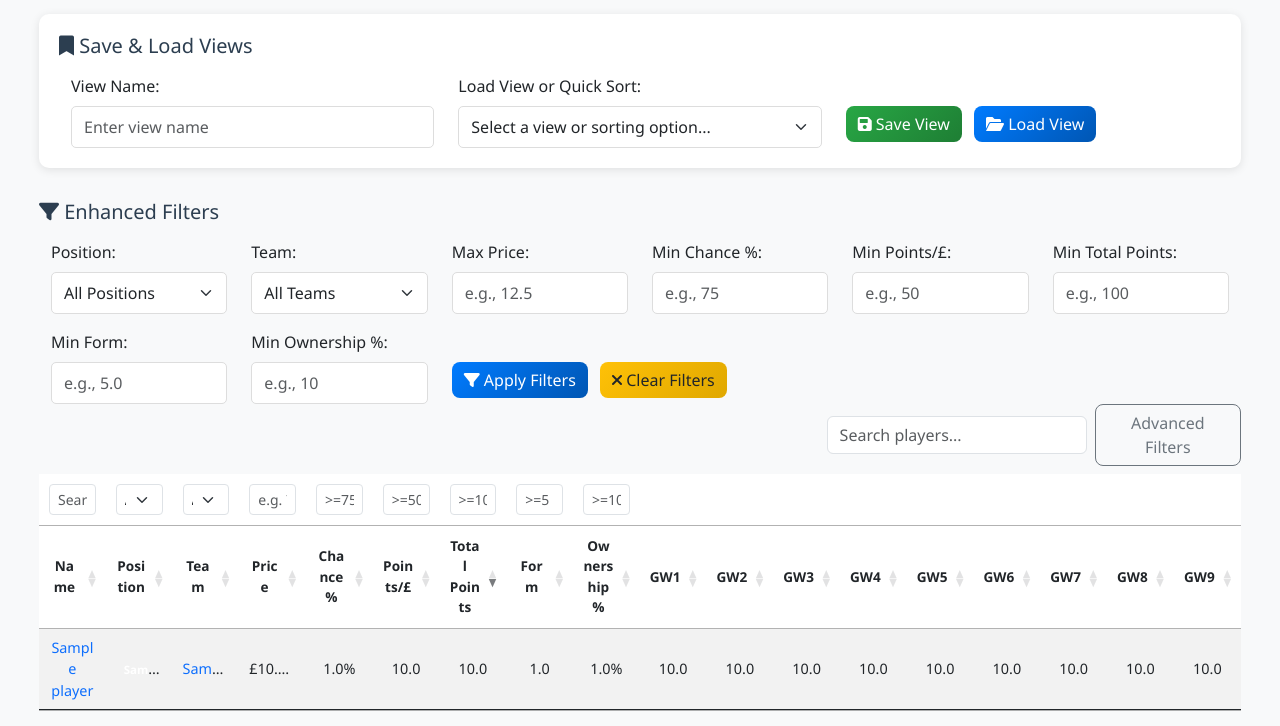
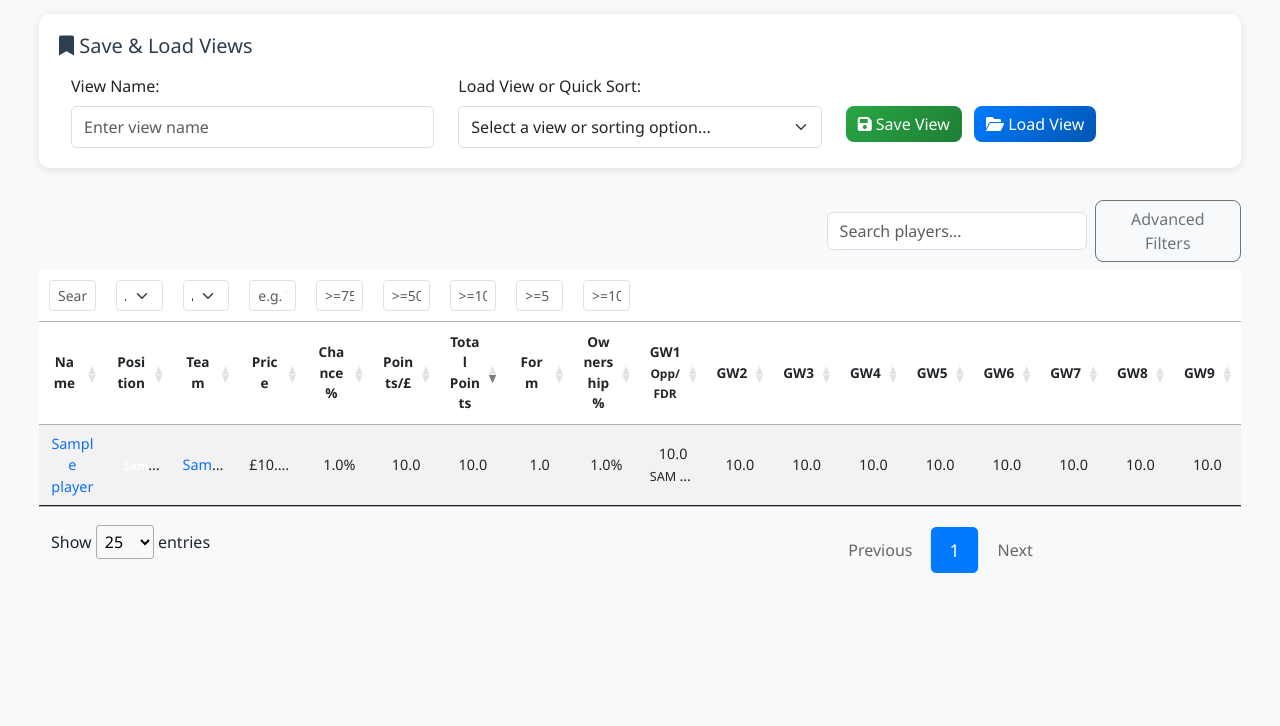
Before and after one commit to oos/FPL2, a Flask app: page /players in a window 1280 px wide. Shown: the part 162-888 px from the top of the page. After the commit the page ends 735 px from the top, so only its background shows below. Run offline with Flask 3, Linux system fonts and the light colour scheme; tables that the repository leaves empty hold one stand-in row (values such as "Sample post"); lists and menus that the app fills with data are empty; some libraries are stand-ins or nearby versions.

Commit message:
Players: add Opp/FDR per GW with robust mapping; Dashboard: always show GW with most fixtures; links default color; navbar modular; assorted fixes

```diff
--- a/backend/app.py
+++ b/backend/app.py
@@ -30,13 +30,12 @@ def create_app():
         fixtures_by_gw = {}
         for f in fixtures:
             fixtures_by_gw.setdefault(f.gameweek, []).append(f)
-        upcoming_gw = None
-        for gw in gws:
-            if len(fixtures_by_gw.get(gw, [])) >= 10:
-                upcoming_gw = gw
-                break
-        if upcoming_gw is None:
-            upcoming_gw = gws[0] if gws else 1
+        # Choose the GW with the most fixtures overall to maximize the list.
+        # This avoids showing only a few games when data is partially populated.
+        upcoming_gw = (
+            sorted(gws, key=lambda gw: (-len(fixtures_by_gw.get(gw, [])), gw))[0]
+            if gws else 1
+        )
 
         # All fixtures for upcoming GW (sorted by combined difficulty)
         gw_fixtures = fixtures_by_gw.get(upcoming_gw, [])
@@ -61,6 +60,20 @@ def create_app():
             bench = entry.get('bench', [])
             formation = squad_service.get_formation(starting_xi)
             gw_points = sum(p.get(f"gw{upcoming_gw}_points", 0) or 0 for p in starting_xi)
+        else:
+            # Try to find the nearest GW in strategy data to avoid empty XI
+            if strategy:
+                available_gws = sorted(strategy.keys())
+                nearest = min(available_gws, key=lambda g: abs(g - upcoming_gw))
+                entry = strategy.get(nearest, {})
+                starting_xi = entry.get('starting_xi', [])
+                bench = entry.get('bench', [])
+                formation = squad_service.get_formation(starting_xi) if starting_xi else 'Unknown'
+                gw_points = sum(p.get(f"gw{nearest}_points", 0) or 0 for p in starting_xi)
+
+        # Build mapping for team name -> id for linking in templates
+        teams_all = db_manager.get_all_teams()
+        team_id_by_name = {t.name: t.id for t in teams_all}
 
         return render_template(
             'dashboard.html',
@@ -72,6 +85,7 @@ def create_app():
             formation=formation,
             gw_points=gw_points,
             all_fixtures=all_fixtures,
+            team_id_by_name=team_id_by_name,
         )
 
     # FDR page
@@ -93,9 +107,60 @@ def create_app():
         db_manager = current_app.db_manager # Access db_manager from app context
         players = db_manager.get_all_players()
         teams = db_manager.get_all_teams()
+        fixtures = db_manager.get_all_fixtures()
 
         # Convert Player objects to dictionaries for template
         players_data = [player.to_dict() for player in players]
+
+        # Build opponent/FDR mapping per team and GW
+        team_short_by_name = {t.name: t.short_name for t in teams}
+        team_id_by_name = {t.name: t.id for t in teams}
+
+        # Normalization helper to align inconsistent names like "Nott'm Forest" → "Nottingham Forest"
+        import re
+        def norm(s: str) -> str:
+            if not s:
+                return ''
+            return re.sub(r'[^a-z0-9]', '', s.lower())
+
+        # Canonical name by normalized key
+        canonical_by_norm = {norm(t.name): t.name for t in teams}
+
+        # Maps keyed by canonical team name and team id
+        fdr_map_by_name: dict[tuple[str, int], tuple[str, int]] = {}
+        fdr_map_by_id: dict[tuple[int, int], tuple[str, int]] = {}
+        for fx in fixtures:
+            # Resolve canonical names from fixtures (which may be ids-as-text or variant names)
+            home_name = canonical_by_norm.get(norm(fx.home_team), fx.home_team)
+            away_name = canonical_by_norm.get(norm(fx.away_team), fx.away_team)
+            home_id = team_id_by_name.get(home_name)
+            away_id = team_id_by_name.get(away_name)
+            # Name-keyed
+            fdr_map_by_name[(home_name, fx.gameweek)] = (away_name, fx.home_difficulty)
+            fdr_map_by_name[(away_name, fx.gameweek)] = (home_name, fx.away_difficulty)
+            # Id-keyed (only if ids are known)
+            if home_id is not None and away_id is not None:
+                fdr_map_by_id[(home_id, fx.gameweek)] = (away_name, fx.home_difficulty)
+                fdr_map_by_id[(away_id, fx.gameweek)] = (home_name, fx.away_difficulty)
+
+        # Enrich players with opponent short and FDR for GW1-9
+        for pdata in players_data:
+            # Canonical player team name
+            team_name = canonical_by_norm.get(norm(pdata.get('team')), pdata.get('team'))
+            team_id = pdata.get('team_id')
+            for gw in range(1, 10):
+                opp, fdr = None, None
+                # Prefer id-based lookup if available
+                if team_id and (team_id, gw) in fdr_map_by_id:
+                    opp_name, fdr_val = fdr_map_by_id[(team_id, gw)]
+                    opp = team_short_by_name.get(opp_name, (opp_name or '')[:3].upper())
+                    fdr = fdr_val
+                elif (team_name, gw) in fdr_map_by_name:
+                    opp_name, fdr_val = fdr_map_by_name[(team_name, gw)]
+                    opp = team_short_by_name.get(opp_name, (opp_name or '')[:3].upper())
+                    fdr = fdr_val
+                pdata[f'gw{gw}_opp'] = opp
+                pdata[f'gw{gw}_fdr'] = fdr
 
         # Get unique positions and teams for dropdowns
         positions = ['Goalkeeper', 'Defender', 'Midfielder', 'Forward']
@@ -318,7 +383,10 @@ def create_app():
             if os.path.exists(candidate):
                 logo_file = f"assets/teams/{short}.{ext}"
                 break
-        return render_template('team.html', team=team.to_dict(), squad=squad, fixtures=fixtures, team_logo_file=logo_file)
+        # Mapping of team name to id for schedule links
+        teams_all = db_manager.get_all_teams()
+        team_id_by_name = {t.name: t.id for t in teams_all}
+        return render_template('team.html', team=team.to_dict(), squad=squad, fixtures=fixtures, team_logo_file=logo_file, team_id_by_name=team_id_by_name)
 
     @app.route('/api/fdr')
     def api_fdr():
--- a/templates/dashboard.html
+++ b/templates/dashboard.html
@@ -22,16 +22,17 @@
           <h4 class="mb-1">Upcoming Gameweek</h4>
           <div class="mb-2">GW: <strong>{{ upcoming_gw }}</strong></div>
           <h5 class="mt-2">All Fixtures (GW{{ upcoming_gw }})</h5>
+          <div class="text-muted" style="font-size: 0.9rem;">Showing {{ all_fixtures|length }} fixtures</div>
           <div class="table-responsive">
             <table class="table table-sm">
               <tbody>
                 {% for f in all_fixtures %}
                 <tr>
-                  <td class="text-end pe-2">{{ f.home_team }}</td>
+                  <td class="text-end pe-2">{% if team_id_by_name.get(f.home_team) %}<a href="/team/{{ team_id_by_name.get(f.home_team) }}" class="text-decoration-none">{{ f.home_team }}</a>{% else %}{{ f.home_team }}{% endif %}</td>
                   <td><span class="fdr-badge" style="background:#4a7c59">{{ f.home_difficulty }}</span></td>
                   <td class="px-2">vs</td>
                   <td><span class="fdr-badge" style="background:#4a7c59">{{ f.away_difficulty }}</span></td>
-                  <td class="ps-2">{{ f.away_team }}</td>
+                  <td class="ps-2">{% if team_id_by_name.get(f.away_team) %}<a href="/team/{{ team_id_by_name.get(f.away_team) }}" class="text-decoration-none">{{ f.away_team }}</a>{% else %}{{ f.away_team }}{% endif %}</td>
                 </tr>
                 {% endfor %}
                 {% if all_fixtures|length == 0 %}
--- a/templates/players.html
+++ b/templates/players.html
@@ -383,6 +383,8 @@
             box-shadow: 0 2px 10px rgba(0,0,0,0.08);
             margin-bottom: 1rem;
         }
+        /* Hide legacy filter panel to avoid duplication with header filters */
+        .filters-section { display: none !important; }
 
         .filters-section:hover {
             box-shadow: 0 4px 20px rgba(0,0,0,0.15);
@@ -623,7 +625,7 @@
                         <th>Total Points</th>
                         <th>Form</th>
                         <th>Ownership %</th>
-                        <th>GW1</th>
+                        <th>GW1<br><small>Opp/FDR</small></th>
                         <th>GW2</th>
                         <th>GW3</th>
                         <th>GW4</th>
@@ -847,75 +849,120 @@
                             }
                         },
                         {
-                            data: 'gw1_points',
+                            data: null,
                             className: 'text-center',
                             width: '4%',
-                            render: function(data) {
-                                return formatNumber(data, 1);
+                            render: function(row) {
+                                const pts = formatNumber(row.gw1_points, 1);
+                                const opp = row.gw1_opp ? row.gw1_opp : '';
+                                const fdr = row.gw1_fdr;
+                                const color = fdr <= 2 ? 'success' : (fdr === 3 ? 'warning' : 'danger');
+                                const fdrBadge = fdr ? `<span class="badge bg-${color}">${fdr}</span>` : '';
+                                return `${pts}<br><small>${opp} ${fdrBadge}</small>`;
                             }
                         },
                         {
-                            data: 'gw2_points',
+                            data: null,
                             className: 'text-center',
                             width: '4%',
-                            render: function(data) {
-                                return formatNumber(data, 1);
+                            render: function(row) {
+                                const pts = formatNumber(row.gw2_points, 1);
+                                const opp = row.gw2_opp ? row.gw2_opp : '';
+                                const fdr = row.gw2_fdr;
+                                const color = fdr <= 2 ? 'success' : (fdr === 3 ? 'warning' : 'danger');
+                                const fdrBadge = fdr ? `<span class=\"badge bg-${color}\">${fdr}</span>` : '';
+                                return `${pts}<br><small>${opp} ${fdrBadge}</small>`;
                             }
                         },
                         {
-                            data: 'gw3_points',
+                            data: null,
                             className: 'text-center',
                             width: '4%',
-                            render: function(data) {
-                                return formatNumber(data, 1);
+                            render: function(row) {
+                                const pts = formatNumber(row.gw3_points, 1);
+                                const opp = row.gw3_opp ? row.gw3_opp : '';
+                                const fdr = row.gw3_fdr;
+                                const color = fdr <= 2 ? 'success' : (fdr === 3 ? 'warning' : 'danger');
+                                const fdrBadge = fdr ? `<span class=\"badge bg-${color}\">${fdr}</span>` : '';
+                                return `${pts}<br><small>${opp} ${fdrBadge}</small>`;
                             }
                         },
                         {
-                            data: 'gw4_points',
+                            data: null,
                             className: 'text-center',
                             width: '4%',
-                            render: function(data) {
-                                return formatNumber(data, 1);
+                            render: function(row) {
+                                const pts = formatNumber(row.gw4_points, 1);
+                                const opp = row.gw4_opp ? row.gw4_opp : '';
+                                const fdr = row.gw4_fdr;
+                                const color = fdr <= 2 ? 'success' : (fdr === 3 ? 'warning' : 'danger');
+                                const fdrBadge = fdr ? `<span class=\"badge bg-${color}\">${fdr}</span>` : '';
+                                return `${pts}<br><small>${opp} ${fdrBadge}</small>`;
                             }
                         },
                         {
-                            data: 'gw5_points',
+                            data: null,
                             className: 'text-center',
                             width: '4%',
-                            render: function(data) {
-                                return formatNumber(data, 1);
+                            render: function(row) {
+                                const pts = formatNumber(row.gw5_points, 1);
+                                const opp = row.gw5_opp ? row.gw5_opp : '';
+                                const fdr = row.gw5_fdr;
+                                const color = fdr <= 2 ? 'success' : (fdr === 3 ? 'warning' : 'danger');
+                                const fdrBadge = fdr ? `<span class=\"badge bg-${color}\">${fdr}</span>` : '';
+                                return `${pts}<br><small>${opp} ${fdrBadge}</small>`;
                             }
                         },
                         {
-                            data: 'gw6_points',
+                            data: null,
                             className: 'text-center',
                             width: '4%',
-                            render: function(data) {
-                                return formatNumber(data, 1);
+                            render: function(row) {
+                                const pts = formatNumber(row.gw6_points, 1);
+                                const opp = row.gw6_opp ? row.gw6_opp : '';
+                                const fdr = row.gw6_fdr;
+                                const color = fdr <= 2 ? 'success' : (fdr === 3 ? 'warning' : 'danger');
+                                const fdrBadge = fdr ? `<span class=\"badge bg-${color}\">${fdr}</span>` : '';
+                                return `${pts}<br><small>${opp} ${fdrBadge}</small>`;
                             }
                         },
                         {
-                            data: 'gw7_points',
+                            data: null,
                             className: 'text-center',
                             width: '4%',
-                            render: function(data) {
-                                return formatNumber(data, 1);
+                            render: function(row) {
+                                const pts = formatNumber(row.gw7_points, 1);
+                                const opp = row.gw7_opp ? row.gw7_opp : '';
+                                const fdr = row.gw7_fdr;
+                                const color = fdr <= 2 ? 'success' : (fdr === 3 ? 'warning' : 'danger');
+                                const fdrBadge = fdr ? `<span class=\"badge bg-${color}\">${fdr}</span>` : '';
+                                return `${pts}<br><small>${opp} ${fdrBadge}</small>`;
                             }
                         },
                         {
-                            data: 'gw8_points',
+                            data: null,
                             className: 'text-center',
                             width: '4%',
-                            render: function(data) {
-                                return formatNumber(data, 1);
+                            render: function(row) {
+                                const pts = formatNumber(row.gw8_points, 1);
+                                const opp = row.gw8_opp ? row.gw8_opp : '';
+                                const fdr = row.gw8_fdr;
+                                const color = fdr <= 2 ? 'success' : (fdr === 3 ? 'warning' : 'danger');
+                                const fdrBadge = fdr ? `<span class=\"badge bg-${color}\">${fdr}</span>` : '';
+                                return `${pts}<br><small>${opp} ${fdrBadge}</small>`;
                             }
                         },
                         {
-                            data: 'gw9_points',
+                            data: null,
                             className: 'text-center',
                             width: '4%',
-                            render: function(data) {
-                                return formatNumber(data, 1);
+                            render: function(row) {
+                                const pts = formatNumber(row.gw9_points, 1);
+                                const opp = row.gw9_opp ? row.gw9_opp : '';
+                                const fdr = row.gw9_fdr;
+                                const color = fdr <= 2 ? 'success' : (fdr === 3 ? 'warning' : 'danger');
+                                const fdrBadge = fdr ? `<span class=\"badge bg-${color}\">${fdr}</span>` : '';
+                                return `${pts}<br><small>${opp} ${fdrBadge}</small>`;
                             }
                         }
                     ],
@@ -970,7 +1017,8 @@
             function applyNumericFilter(inputId, columnIndex, comparator) {
                 $(inputId).on('keyup change', function(){
                     const val = this.value.trim();
-                    $.fn.dataTable.ext.search = $.fn.dataTable.ext.search.filter(fn => !fn._col || fn._col !== columnIndex);
+                    // Remove prior header-scope numeric filter for this column
+                    $.fn.dataTable.ext.search = $.fn.dataTable.ext.search.filter(fn => !(fn._scope === 'header' && fn._col === columnIndex));
                     if (!val) { currentTable.draw(); return; }
                     let op = '>='; let num = parseFloat(val.replace(/[^0-9.]/g, ''));
                     if (val.startsWith('<=')) op = '<='; else if (val.startsWith('<')) op = '<';
@@ -981,7 +1029,7 @@
                         if (op === '<=') return cell <= num; if (op === '<') return cell < num;
                         return true;
                     };
-                    predicate._col = columnIndex;
+                    predicate._col = columnIndex; predicate._scope = 'header';
                     $.fn.dataTable.ext.search.push(predicate);
                     currentTable.draw();
                 });
@@ -1002,7 +1050,8 @@
             function addAdvancedNumericFilter(selector, fn) {
                 $(selector).on('keyup change', function(){
                     const val = this.value.trim();
-                    $.fn.dataTable.ext.search = $.fn.dataTable.ext.search.filter(f => !f._adv || f._id !== selector);
+                    // Remove any prior advanced filter with the same id
+                    $.fn.dataTable.ext.search = $.fn.dataTable.ext.search.filter(f => !(f._adv && f._id === selector));
                     if (!val) { currentTable.draw(); return; }
                     let op = '>='; let num = parseFloat(val.replace(/[^0-9.]/g, ''));
                     if (val.startsWith('<=')) op = '<='; else if (val.startsWith('<')) op = '<';
@@ -1322,15 +1371,15 @@
                 const minForm = parseFloat($('#minFormFilter').val()) || 0;
                 const minOwnership = parseFloat($('#minOwnershipFilter').val()) || 0;
 
-                // Clear any existing custom filters
-                $.fn.dataTable.ext.search.pop();
+                // Clear any existing custom filters (remove header-scope and advanced-scope filters)
+                $.fn.dataTable.ext.search = $.fn.dataTable.ext.search.filter(fn => !(fn._scope === 'panel' || fn._scope === 'header' || fn._adv));
 
                 // Apply filters to DataTable
                 currentTable.draw();
                 forceCenterAlignment();
 
                 // Custom filtering function
-                $.fn.dataTable.ext.search.push(function(settings, data, dataIndex) {
+                const panelFilter = function(settings, data, dataIndex) {
                     const player = playersData[dataIndex];
 
                     if (position && player.position !== position) return false;
@@ -1343,7 +1392,9 @@
                     if (minOwnership && player.ownership < minOwnership) return false;
 
                     return true;
-                });
+                };
+                panelFilter._scope = 'panel';
+                $.fn.dataTable.ext.search.push(panelFilter);
 
                 currentTable.draw();
                 forceCenterAlignment();
--- a/templates/team.html
+++ b/templates/team.html
@@ -37,8 +37,8 @@
                                 {% for f in fixtures %}
                                 <tr>
                                     <td>{{ f.gameweek }}</td>
-                                    <td>{{ f.home_team }}</td>
-                                    <td>{{ f.away_team }}</td>
+                                    <td>{% if team_id_by_name and team_id_by_name.get(f.home_team) %}<a href="/team/{{ team_id_by_name.get(f.home_team) }}" class="text-decoration-none">{{ f.home_team }}</a>{% else %}{{ f.home_team }}{% endif %}</td>
+                                    <td>{% if team_id_by_name and team_id_by_name.get(f.away_team) %}<a href="/team/{{ team_id_by_name.get(f.away_team) }}" class="text-decoration-none">{{ f.away_team }}</a>{% else %}{{ f.away_team }}{% endif %}</td>
                                     <td>{{ f.home_difficulty }}</td>
                                     <td>{{ f.away_difficulty }}</td>
                                 </tr>
```
